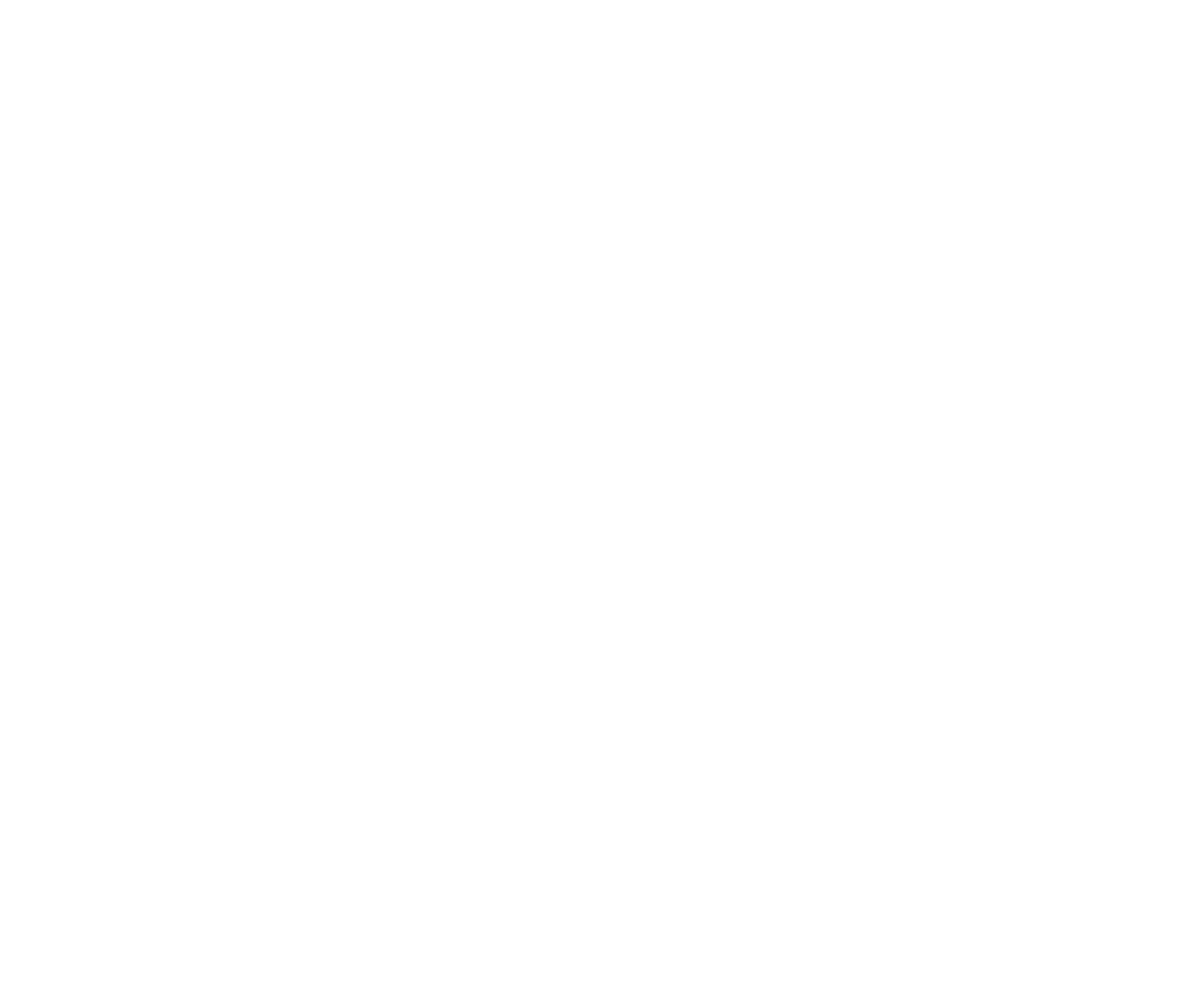
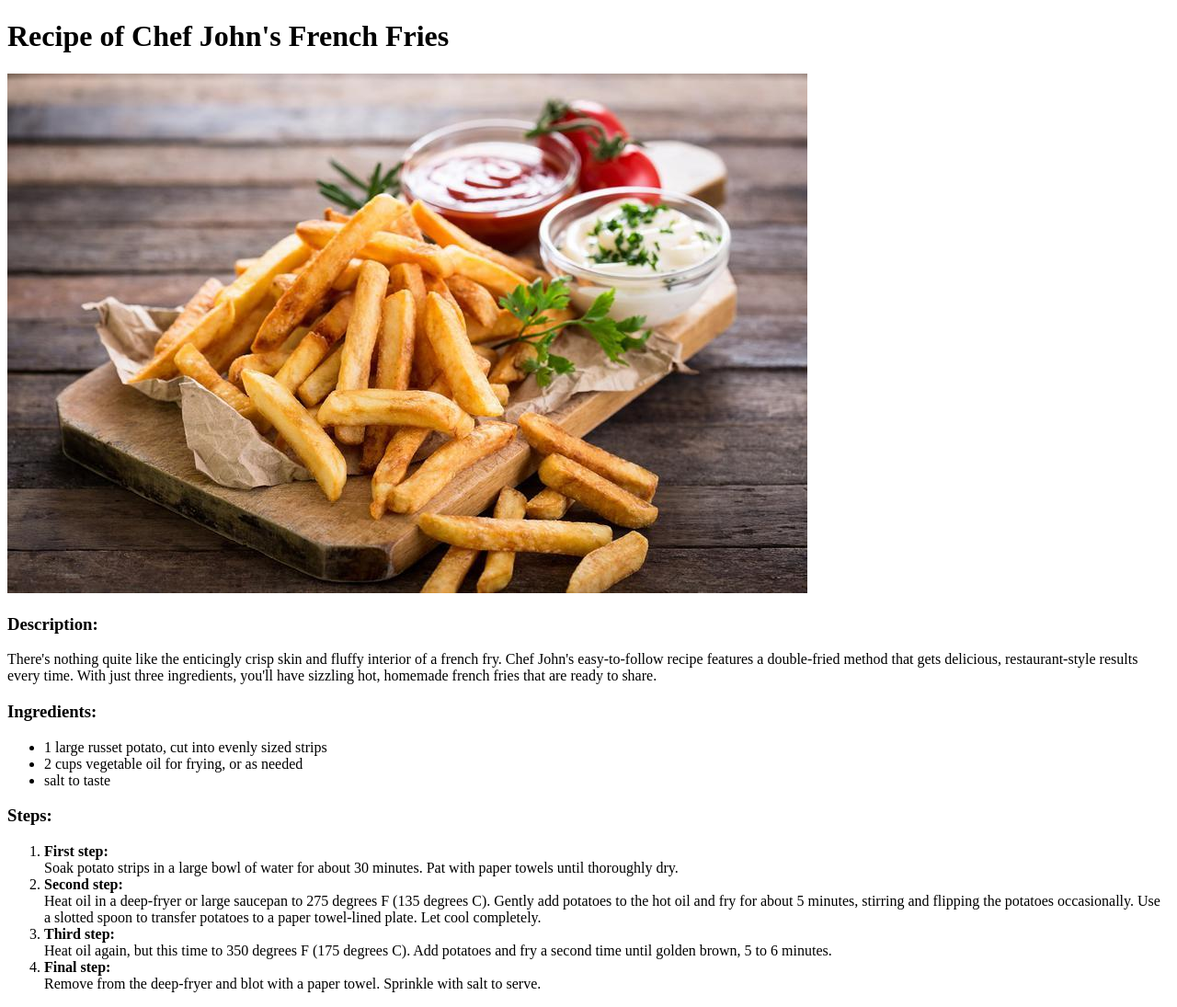
Before and after one commit to drxlzz/odin-recipes, a plain HTML site: page recipes/fries.html in a window 1280 px wide. Shown: the whole page at 92% size. Before the commit the page ends 800 px from the top, so only its background shows below. Drawn offline with Linux system fonts and the light colour scheme.

Commit message:
finish fries and add photos

```diff
--- a/recipes/fries.html
+++ b/recipes/fries.html
@@ -0,0 +1,41 @@
+<!DOCTYPE html>
+<html lang="en">
+    <head>
+        <meta charset="UTF-8">
+        <title>
+            Chef John's French Fries
+        </title>
+        <body>
+
+            <h1>
+                Recipe of Chef John's French Fries
+            </h1>
+                <p>
+                <img src="../photos/fries.jpeg"
+                width=""
+                height=""
+                > </p>
+                <h3>Description:</h3>
+                <p>
+                    There's nothing quite like the enticingly crisp skin and fluffy interior of a french fry. Chef John's easy-to-follow recipe features a double-fried method that gets delicious, restaurant-style results every time. With just three ingredients, you'll have sizzling hot, homemade french fries that are ready to share.
+                </p>
+                <h3>Ingredients:</h3>
+                <ul>
+                    <li>1 large russet potato, cut into evenly sized strips</li>
+                    <li>2 cups vegetable oil for frying, or as needed</li>
+                    <li>salt to taste</li>
+                </ul>
+                <h3>Steps:</h3>
+                <ol>
+                    <li><strong>First step:</strong></li>
+                    Soak potato strips in a large bowl of water for about 30 minutes. Pat with paper towels until thoroughly dry.
+                    <li><strong>Second step:</strong></li>
+                    Heat oil in a deep-fryer or large saucepan to 275 degrees F (135 degrees C). Gently add potatoes to the hot oil and fry for about 5 minutes, stirring and flipping the potatoes occasionally. Use a slotted spoon to transfer potatoes to a paper towel-lined plate. Let cool completely.
+                    <li><strong>Third step:</strong></li>
+                    Heat oil again, but this time to 350 degrees F (175 degrees C). Add potatoes and fry a second time until golden brown, 5 to 6 minutes.
+                    <li><strong>Final step:</strong></li>
+                    Remove from the deep-fryer and blot with a paper towel. Sprinkle with salt to serve.
+                </ol>
+        </body>
+    </head>
+</html>
```
Also changed, not shown: index.html (+6 -2 lines), recipes/hamburger.html (+2 -0 lines), recipes/pizza.html (+1 -0 lines), photos/background.jpeg (added), photos/icon.png (added).
